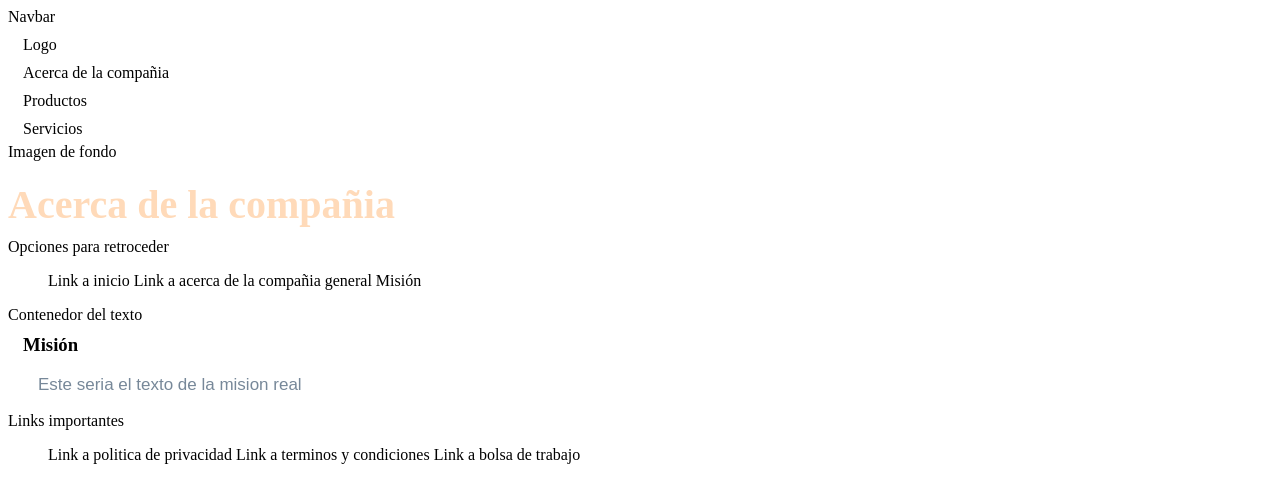
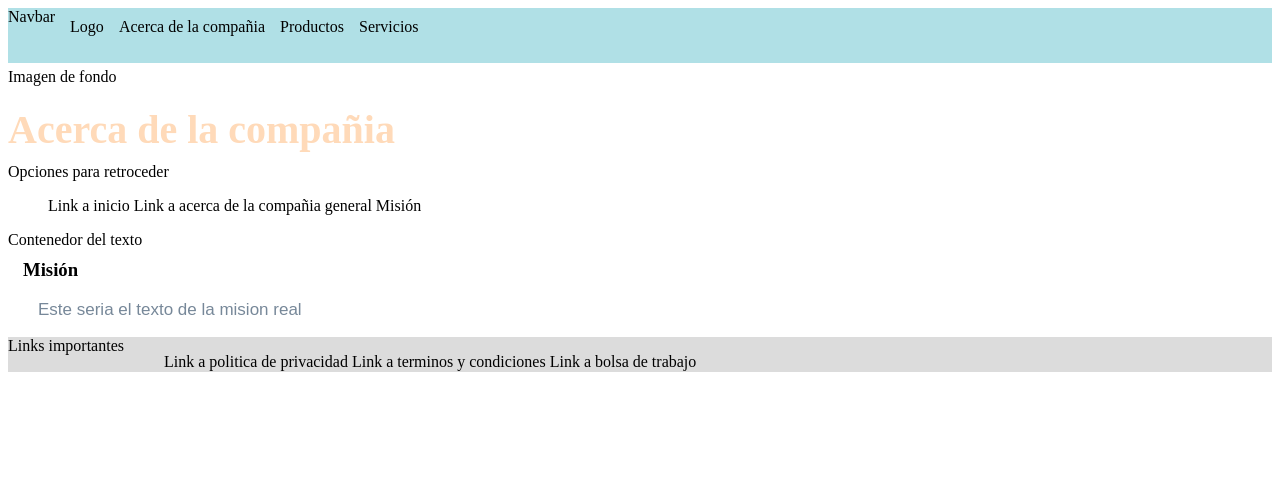
Before and after one commit to jav51/Materiales-GRAMA, a PHP site: page /Mision.html in a window 1280 px wide. Shown: the top 503 px of the page. Run offline with PHP 8.4, Linux system fonts and the light colour scheme.

Commit message:
Maquetado mision ver1

```diff
--- a/Mision.html
+++ b/Mision.html
@@ -4,9 +4,9 @@
 <link rel="stylesheet" type="text/css" href="styles.css" />
 
 </head>
-<!-- Barra estatica con opciones de navegacion (aparecria en todas las pags)-->
+<!-- Barra estatica con opciones de navegacion (apareceria en todas las pags)-->
 <body>
-  <div> Navbar
+  <div class="flexdad navbar"> Navbar
     <div class="dentro"> Logo </div>
     <div class="dentro"> Acerca de la compañia </div>
     <div class="dentro"> Productos </div>
@@ -32,8 +32,8 @@
       </p>
     </div>
       <!-- Una seccion con links importantes para la compañia
-      (aparecria en todas las pags)-->
-      <div> Links importantes
+      (apareceria en todas las pags)-->
+      <div class="flexdad linkbar"> Links importantes
         <ul>
           <il> Link a politica de privacidad </il>
           <il> Link a terminos y condiciones </il>
--- a/styles.css
+++ b/styles.css
@@ -31,3 +31,19 @@ div{
   margin-top: 10px;
   margin-left: 15px;
 }
+
+.flexdad{
+  display: flex;
+  max-width: 100%;
+  padding: 10px, 5px;
+}
+
+.navbar{
+  height: 55px;
+  background: #B0E0E6;
+}
+
+.linkbar{
+  height: 35px;
+  background: #DCDCDC;
+}
```
